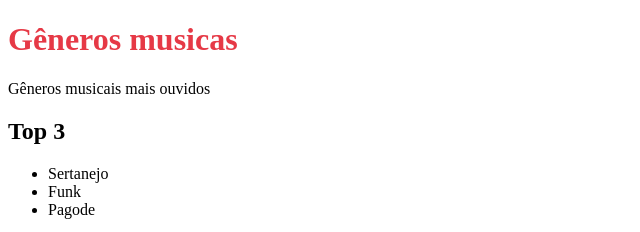
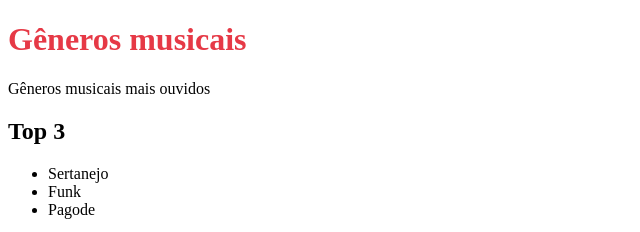
Before and after one commit to leticianeri777/leticianeri777.github.io, a plain HTML site: page index.html in a window 1280 px wide. Shown: the top 232 px of the page, 0-640 px from the left. Drawn offline with Linux system fonts and the light colour scheme.

Commit message:
Update index.html

```diff
--- a/index.html
+++ b/index.html
@@ -5,7 +5,7 @@
   <title>Músicas e seus gêneros</title>
 </head>
 <body>
-  <h1 style="color: #e63946;">Gêneros musicas</h1>
+  <h1 style="color: #e63946;">Gêneros musicais</h1>
   <p>Gêneros musicais mais ouvidos</p>
 
   <h2>Top 3</h2>
```
